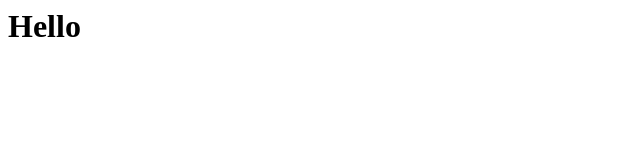
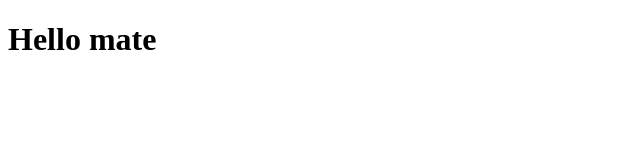
Before and after one commit to OscarLowe0/WebDev-ASSIGNMENT, a plain HTML site: page index.html in a window 1280 px wide. Shown: the whole page, without its empty margins (0-640 px from the left). Drawn offline with Linux system fonts and the light colour scheme.

Commit message:
VSC Commit

```diff
--- a/index.html
+++ b/index.html
@@ -1,3 +1,11 @@
-<html>
-<h1>Hello </h1>
+<!DOCTYPE html>
+<html lang="en">
+<head>
+    <meta charset="UTF-8">
+    <meta name="viewport" content="width=device-width, initial-scale=1.0">
+    <title>Document</title>
+</head>
+<body>
+<h1>Hello mate</h1>
+</body>
 </html>
```
